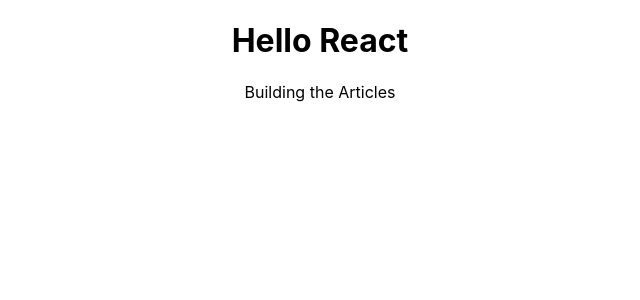
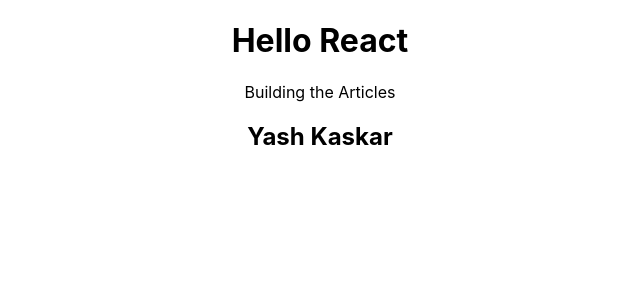
Before and after one commit to YashKaskar/article-2023, a JavaScript app: page / in a window 1280 px wide. Shown: the top 300 px of the page, without its empty margins (320-960 px from the left). Built offline with nearby package versions, Linux system fonts and the light colour scheme; the HTML template or start-up script is replaced by a standard one.

Commit message:
addinfg const

```diff
--- a/src/App.js
+++ b/src/App.js
@@ -1,11 +1,13 @@
 import './App.css';
 
 function App() {
+const name = 'Yash Kaskar'
   return (
     <div className="App">
       <div className="container">
         <h1>Hello React</h1>
         <p>Building the Articles</p>
+        <h2>{ name }</h2>
       </div>
     </div>
   );
```
